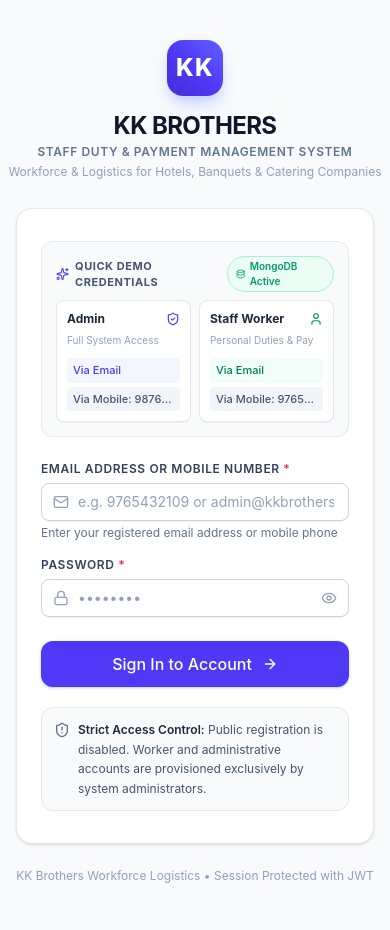
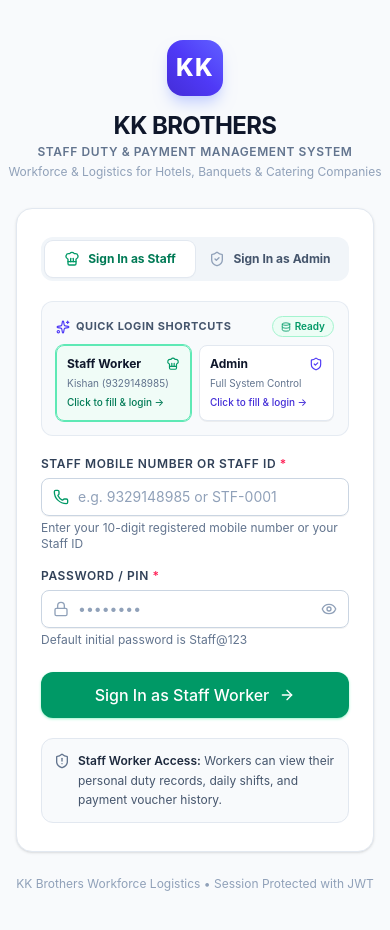
Before and after one commit to sonukadere/kk_brothers, a React (Vite) app in the folder frontend/: page /login in a window 390 px wide. Built offline with nearby package versions, Linux system fonts and the light colour scheme; no server answers.

Commit message:
feat(auth): add dedicated Sign In as Staff mode supporting Staff ID and mobile login

```diff
--- a/frontend/src/pages/auth/Login.jsx
+++ b/frontend/src/pages/auth/Login.jsx
@@ -6,6 +6,7 @@ import { Input } from '../../components/common/Input';
 import {
   ShieldCheck,
   User,
+  ChefHat,
   Sparkles,
   Building2,
   CalendarCheck,
@@ -18,10 +19,12 @@ import {
   EyeOff,
   Database,
   ShieldAlert,
+  IdCard,
 } from 'lucide-react';
 import toast from 'react-hot-toast';
 
 export const Login = () => {
+  const [loginMode, setLoginMode] = useState('staff'); // 'staff' | 'admin'
   const [identifier, setIdentifier] = useState('');
   const [password, setPassword] = useState('');
   const [showPassword, setShowPassword] = useState(false);
@@ -32,7 +35,11 @@ export const Login = () => {
   const handleSubmit = async (e) => {
     e.preventDefault();
     if (!identifier.trim() || !password) {
-      toast.error('Please enter your email or mobile number, and password.');
+      toast.error(
+        loginMode === 'staff'
+          ? 'Please enter your Mobile Number or Staff ID, and password.'
+          : 'Please enter your Admin Email or Mobile, and password.'
+      );
       return;
     }
 
@@ -49,17 +56,19 @@ export const Login = () => {
     }
   };
 
-  const handleQuickDemoLogin = async (role, type = 'email') => {
+  const handleQuickDemoLogin = async (role, type = 'mobile') => {
     setIsLoading(true);
     let id;
     let pass;
 
     if (role === 'admin') {
-      id = type === 'mobile' ? '9876543210' : 'admin@kkbrothers.com';
+      id = type === 'mobile' ? '6264791823' : 'admin@kkbrothers.com';
       pass = 'Admin@123';
+      setLoginMode('admin');
     } else {
-      id = type === 'mobile' ? '9765432109' : 'staff@kkbrothers.com';
+      id = type === 'staffId' ? 'STF-0001' : '9329148985';
       pass = 'Staff@123';
+      setLoginMode('staff');
     }
 
     setIdentifier(id);
@@ -77,7 +86,9 @@ export const Login = () => {
     }
   };
 
+  const isStaffMode = loginMode === 'staff';
   const isPhone = identifier && !identifier.includes('@') && /^\+?[\d\s-]+$/.test(identifier);
+  const isStaffId = identifier && /^stf/i.test(identifier.trim());
 
   return (
     <div className="min-h-screen bg-slate-50 flex flex-col justify-center py-10 sm:px-6 lg:px-8">
@@ -98,103 +109,142 @@ export const Login = () => {
       </div>
 
       <div className="mt-7 sm:mx-auto sm:w-full sm:max-w-md px-4 sm:px-0">
-        <div className="bg-white py-8 px-6 sm:px-8 rounded-2xl shadow-sm border border-slate-200">
+        <div className="bg-white py-7 px-6 sm:px-8 rounded-2xl shadow-sm border border-slate-200">
+          {/* LOGIN ROLE TABS: STAFF vs ADMIN */}
+          <div className="grid grid-cols-2 p-1 bg-slate-100 rounded-xl mb-5">
+            <button
+              type="button"
+              onClick={() => {
+                setLoginMode('staff');
+                setIdentifier('');
+                setPassword('');
+              }}
+              className={`flex items-center justify-center gap-2 py-2.5 px-3 rounded-lg text-xs font-bold transition-all cursor-pointer ${
+                isStaffMode
+                  ? 'bg-white text-emerald-700 shadow-xs ring-1 ring-slate-200'
+                  : 'text-slate-600 hover:text-slate-900'
+              }`}
+            >
+              <ChefHat className={`w-4 h-4 ${isStaffMode ? 'text-emerald-600' : 'text-slate-400'}`} />
+              <span>Sign In as Staff</span>
+            </button>
+
+            <button
+              type="button"
+              onClick={() => {
+                setLoginMode('admin');
+                setIdentifier('');
+                setPassword('');
+              }}
+              className={`flex items-center justify-center gap-2 py-2.5 px-3 rounded-lg text-xs font-bold transition-all cursor-pointer ${
+                !isStaffMode
+                  ? 'bg-white text-indigo-700 shadow-xs ring-1 ring-slate-200'
+                  : 'text-slate-600 hover:text-slate-900'
+              }`}
+            >
+              <ShieldCheck className={`w-4 h-4 ${!isStaffMode ? 'text-indigo-600' : 'text-slate-400'}`} />
+              <span>Sign In as Admin</span>
+            </button>
+          </div>
+
           {/* Quick Demo Login Grid */}
-          <div className="mb-6 p-3.5 bg-slate-50 rounded-xl border border-slate-200/80">
+          <div className="mb-5 p-3.5 bg-slate-50 rounded-xl border border-slate-200/80">
             <div className="flex items-center justify-between mb-2">
               <span className="text-[11px] font-bold uppercase tracking-wider text-slate-600 flex items-center gap-1.5">
                 <Sparkles className="w-3.5 h-3.5 text-indigo-600" />
-                Quick Demo Credentials
+                Quick Login Shortcuts
               </span>
               <span className="text-[10px] text-emerald-600 font-semibold bg-emerald-50 px-2 py-0.5 rounded-full border border-emerald-200 flex items-center gap-1">
-                <Database className="w-2.5 h-2.5" /> MongoDB Active
+                <Database className="w-2.5 h-2.5" /> Ready
               </span>
             </div>
 
             <div className="grid grid-cols-2 gap-2">
-              <div className="bg-white p-2.5 rounded-lg border border-slate-200 shadow-2xs space-y-1.5">
+              {/* Staff Worker Shortcut */}
+              <div
+                onClick={() => handleQuickDemoLogin('user', 'mobile')}
+                className={`p-2.5 rounded-lg border shadow-2xs space-y-1 cursor-pointer transition ${
+                  isStaffMode
+                    ? 'bg-emerald-50/60 border-emerald-300 ring-1 ring-emerald-300'
+                    : 'bg-white border-slate-200 hover:border-slate-300'
+                }`}
+              >
                 <div className="flex items-center justify-between">
-                  <span className="text-xs font-bold text-slate-800">Admin</span>
+                  <span className="text-xs font-bold text-slate-900">Staff Worker</span>
+                  <ChefHat className="w-3.5 h-3.5 text-emerald-600" />
+                </div>
+                <div className="text-[10px] text-slate-500">Kishan (9329148985)</div>
+                <div className="text-[10px] text-emerald-700 font-medium">Click to fill & login &rarr;</div>
+              </div>
+
+              {/* Admin Shortcut */}
+              <div
+                onClick={() => handleQuickDemoLogin('admin', 'mobile')}
+                className={`p-2.5 rounded-lg border shadow-2xs space-y-1 cursor-pointer transition ${
+                  !isStaffMode
+                    ? 'bg-indigo-50/60 border-indigo-300 ring-1 ring-indigo-300'
+                    : 'bg-white border-slate-200 hover:border-slate-300'
+                }`}
+              >
+                <div className="flex items-center justify-between">
+                  <span className="text-xs font-bold text-slate-900">Admin</span>
                   <ShieldCheck className="w-3.5 h-3.5 text-indigo-600" />
                 </div>
-                <div className="text-[10px] text-slate-400">Full System Access</div>
-                <div className="pt-1 flex flex-col gap-1">
-                  <button
-                    type="button"
-                    onClick={() => handleQuickDemoLogin('admin', 'email')}
-                    className="text-[11px] font-medium text-indigo-600 hover:text-indigo-800 bg-indigo-50/70 hover:bg-indigo-100/70 py-1 px-1.5 rounded transition text-left truncate cursor-pointer"
-                  >
-                    Via Email
-                  </button>
-                  <button
-                    type="button"
-                    onClick={() => handleQuickDemoLogin('admin', 'mobile')}
-                    className="text-[11px] font-medium text-slate-600 hover:text-slate-900 bg-slate-100 hover:bg-slate-200 py-1 px-1.5 rounded transition text-left truncate cursor-pointer"
-                  >
-                    Via Mobile: 9876543210
-                  </button>
-                </div>
-              </div>
-
-              <div className="bg-white p-2.5 rounded-lg border border-slate-200 shadow-2xs space-y-1.5">
-                <div className="flex items-center justify-between">
-                  <span className="text-xs font-bold text-slate-800">Staff Worker</span>
-                  <User className="w-3.5 h-3.5 text-emerald-600" />
-                </div>
-                <div className="text-[10px] text-slate-400">Personal Duties & Pay</div>
-                <div className="pt-1 flex flex-col gap-1">
-                  <button
-                    type="button"
-                    onClick={() => handleQuickDemoLogin('user', 'email')}
-                    className="text-[11px] font-medium text-emerald-700 hover:text-emerald-900 bg-emerald-50/70 hover:bg-emerald-100/70 py-1 px-1.5 rounded transition text-left truncate cursor-pointer"
-                  >
-                    Via Email
-                  </button>
-                  <button
-                    type="button"
-                    onClick={() => handleQuickDemoLogin('user', 'mobile')}
-                    className="text-[11px] font-medium text-slate-600 hover:text-slate-900 bg-slate-100 hover:bg-slate-200 py-1 px-1.5 rounded transition text-left truncate cursor-pointer"
-                  >
-                    Via Mobile: 9765432109
-                  </button>
-                </div>
+                <div className="text-[10px] text-slate-500">Full System Control</div>
+                <div className="text-[10px] text-indigo-700 font-medium">Click to fill & login &rarr;</div>
               </div>
             </div>
           </div>
 
           {/* Login Form */}
           <form onSubmit={handleSubmit} className="space-y-4">
+            {isStaffMode ? (
               <Input
-              label="Email Address or Mobile Number"
+                label="Staff Mobile Number or Staff ID"
                 type="text"
                 required
                 value={identifier}
                 onChange={(e) => setIdentifier(e.target.value)}
-              placeholder="e.g. 9765432109 or admin@kkbrothers.com"
+                placeholder="e.g. 9329148985 or STF-0001"
+                leftIcon={
+                  isStaffId ? (
+                    <IdCard className="w-4 h-4 text-emerald-600" />
+                  ) : (
+                    <Phone className="w-4 h-4 text-emerald-600" />
+                  )
+                }
+                helperText="Enter your 10-digit registered mobile number or your Staff ID"
+              />
+            ) : (
+              <Input
+                label="Admin Email or Mobile"
+                type="text"
+                required
+                value={identifier}
+                onChange={(e) => setIdentifier(e.target.value)}
+                placeholder="e.g. admin@kkbrothers.com or 6264791823"
                 leftIcon={
                   isPhone ? (
                     <Phone className="w-4 h-4 text-indigo-600" />
                   ) : (
-                  <Mail className="w-4 h-4 text-slate-400" />
+                    <Mail className="w-4 h-4 text-indigo-600" />
                   )
                 }
-              helperText={
-                isPhone
-                  ? 'Mobile login detected (10-digit number)'
-                  : 'Enter your registered email address or mobile phone'
-              }
+                helperText="Enter your administrator email or mobile phone"
               />
+            )}
 
             <div>
               <div className="relative">
                 <Input
-                  label="Password"
+                  label={isStaffMode ? 'Password / PIN' : 'Password'}
                   type={showPassword ? 'text' : 'password'}
                   required
                   value={password}
                   onChange={(e) => setPassword(e.target.value)}
                   placeholder="••••••••"
                   leftIcon={<Lock className="w-4 h-4 text-slate-400" />}
+                  helperText={isStaffMode ? 'Default initial password is Staff@123' : undefined}
                   rightIcon={
                     <button
                       type="button"
@@ -215,13 +265,13 @@ export const Login = () => {
             <div className="pt-2">
               <Button
                 type="submit"
-                variant="primary"
+                variant={isStaffMode ? 'success' : 'primary'}
                 size="lg"
                 className="w-full"
                 isLoading={isLoading}
                 rightIcon={<ArrowRight className="w-4 h-4" />}
               >
-                Sign In to Account
+                {isStaffMode ? 'Sign In as Staff Worker' : 'Sign In as Administrator'}
               </Button>
             </div>
           </form>
@@ -230,9 +280,12 @@ export const Login = () => {
           <div className="mt-5 p-3 rounded-xl bg-slate-50 border border-slate-200 flex items-start gap-2 text-xs text-slate-600 leading-relaxed">
             <ShieldAlert className="w-4 h-4 text-slate-500 shrink-0 mt-0.5" />
             <div>
-              <span className="font-semibold text-slate-800">Strict Access Control:</span> Public
-              registration is disabled. Worker and administrative accounts are provisioned
-              exclusively by system administrators.
+              <span className="font-semibold text-slate-800">
+                {isStaffMode ? 'Staff Worker Access:' : 'Administrator Access:'}
+              </span>{' '}
+              {isStaffMode
+                ? 'Workers can view their personal duty records, daily shifts, and payment voucher history.'
+                : 'Access to workforce rosters, hotel/catering billing, client collections, and business reports.'}
             </div>
           </div>
         </div>
```
Also changed, not shown: 2 other files (tests, documents, lock files or other folders). Lines whose indentation alone changed are shown as unchanged.
